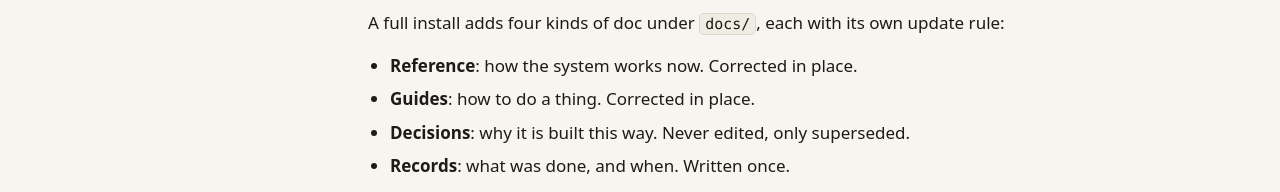
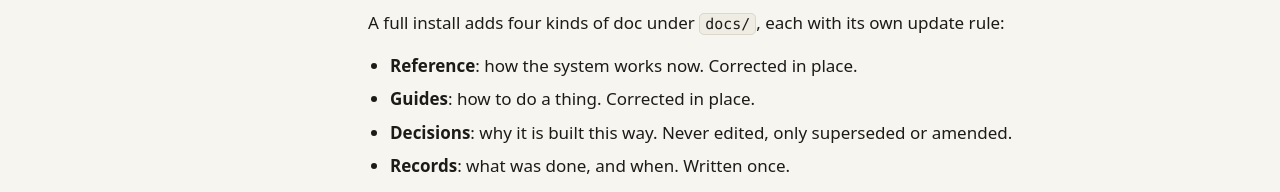
Before and after one commit to redazzo/Yotamake, a plain HTML site: page site/how-it-works.html in a window 1280 px wide. Shown: the part 5116-5308 px from the top of the page. Drawn offline with Linux system fonts and the light colour scheme.

Commit message:
feat(write-doc): add an ADR template and say ADRs may be amended
The ADR template moves from the project-owned docs/decisions/README.md
into write-doc/templates/decision.md, so later changes reach every
install with a plugin update. It gains Amends and Builds on lines,
numbered choices, alternatives considered, split consequences and dated
amendments. The README's Template section becomes a pointer.

CLAUDE.md, README.md, docs/README.md and the site now say ADRs are
superseded or amended, matching the "Changing a document" table.
Two upgrades.md entries carry the project-owned changes to older
installs. multi-session's docs ledger points at write-doc's record
template.

Co-Authored-By: Claude Opus 5.5 <noreply@anthropic.com>

```diff
--- a/site/how-it-works.html
+++ b/site/how-it-works.html
@@ -142,7 +142,7 @@
     <ul>
       <li><strong>Reference</strong>: how the system works now. Corrected in place.</li>
       <li><strong>Guides</strong>: how to do a thing. Corrected in place.</li>
-      <li><strong>Decisions</strong>: why it is built this way. Never edited, only superseded.</li>
+      <li><strong>Decisions</strong>: why it is built this way. Never edited, only superseded or amended.</li>
       <li><strong>Records</strong>: what was done, and when. Written once.</li>
     </ul>
     <p>Plus <code>docs/backlog.md</code> for open work, each item with the trigger that should make someone pick it up.</p>
```
Also changed, not shown: 11 other files.
